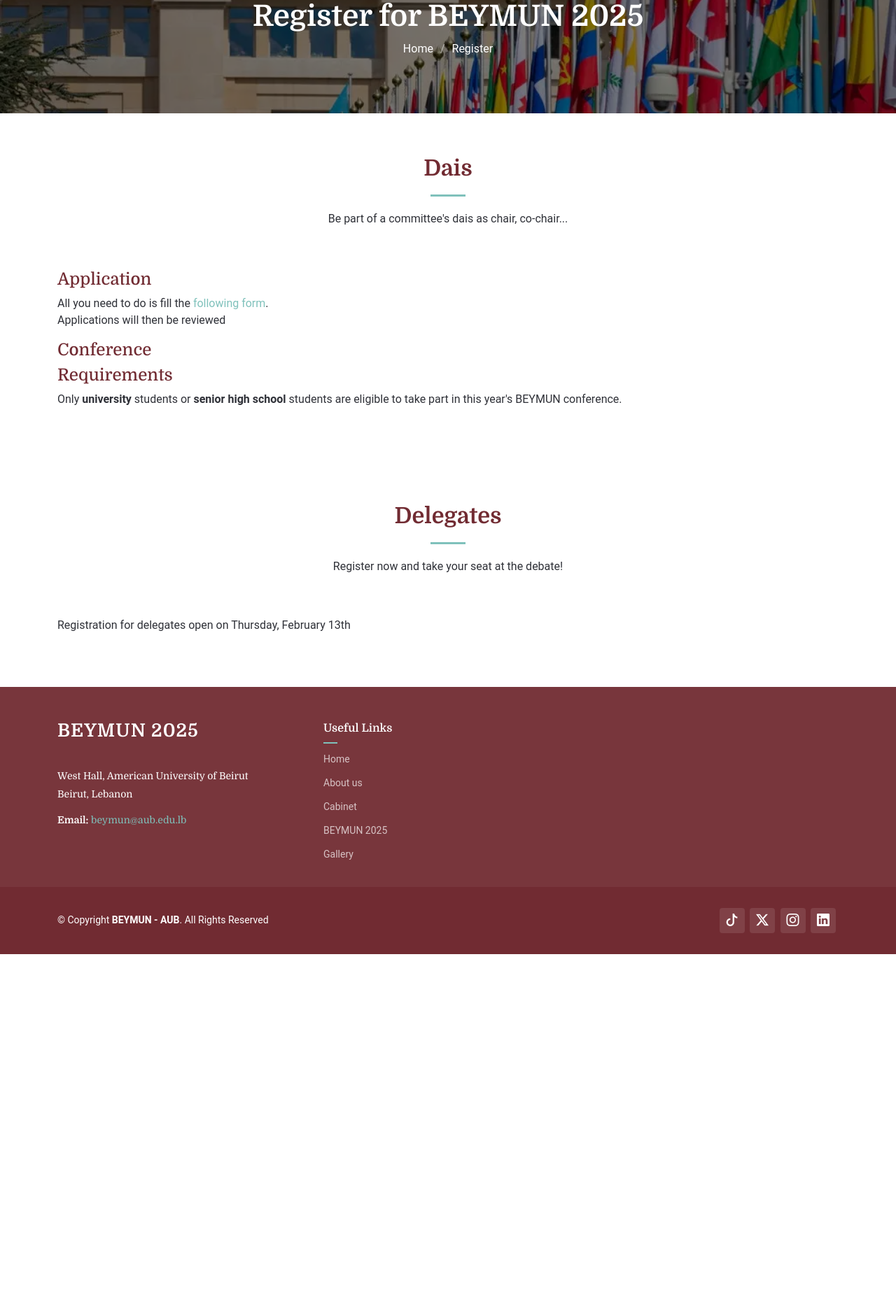
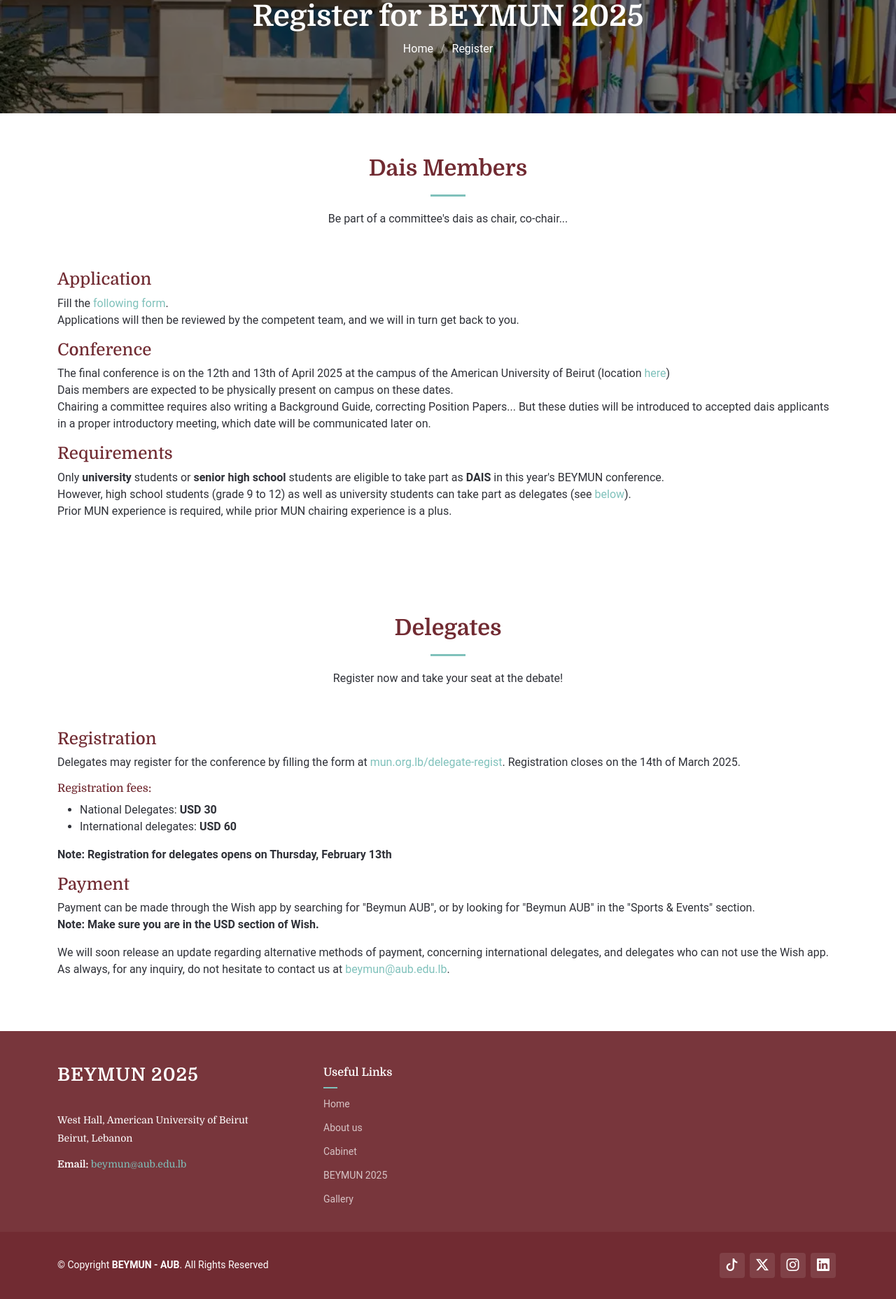
Before and after one commit to marczeenny/beymun, a Flask app: page /register in a window 1280 px wide. Shown: the part 162-2019 px from the top of the page at 70% size. Before the commit the page ends 1526 px from the top, so only its background shows below. Run offline with Flask 3, Linux system fonts and the light colour scheme; some libraries are stand-ins or nearby versions.

Commit message:
registration updates

```diff
--- a/templates/register.html
+++ b/templates/register.html
@@ -16,25 +16,30 @@
     </div><!-- End Page Title -->
 
     <!-- Starter Section Section -->
-    <section id="starter-section-dais" class="starter-section section">
+    <section id="dais" class="starter-section section">
 
       <!-- Section Title -->
       <div class="container section-title" data-aos="fade-up">
-        <h2>Dais</h2>
+        <h2>Dais Members</h2>
         <p>Be part of a committee's dais as chair, co-chair...</p>
       </div><!-- End Section Title -->
 
       <div class="container" data-aos="fade-up">
           <h4>Application</h4>
-          <p>All you need to do is fill the <a href="{{ url_for('dias_regist') }}">following form</a>.<br>Applications will then be reviewed  </p>
+          <p>Fill the <a href="{{ url_for('dias_regist') }}">following form</a>.<br>Applications will then be reviewed by the competent team, and we will in turn get back to you.</p>
           <h4>Conference</h4>
+          <p>The final conference is on the 12th and 13th of April 2025 at the campus of the American University of Beirut (location <a href="{{ url_for('home') }}#contact">here</a>)<br>
+          Dais members are expected to be physically present on campus on these dates.<br>
+          Chairing a committee requires also writing a Background Guide, correcting Position Papers... But these duties will be introduced to accepted dais applicants in a proper introductory meeting, which date will be communicated later on.</p>
           <h4>Requirements</h4>
-          <p>Only <strong>university</strong> students or <strong>senior high school</strong> students are eligible to take part in this year's BEYMUN conference.</p>
+          <p>Only <strong>university</strong> students or <strong>senior high school</strong> students are eligible to take part as <strong>DAIS</strong> in this year's BEYMUN conference.<br>
+              However, high school students (grade 9 to 12) as well as university students can take part as delegates (see <a href="#delegate">below</a>).<br>
+          Prior MUN experience is required, while prior MUN chairing experience is a plus.</p>
       </div>
 
     </section>
 
-    <section id="starter-section-delegate" class="starter-section section">
+    <section id="delegate" class="starter-section section">
 
       <!-- Section Title -->
       <div class="container section-title" data-aos="fade-up">
@@ -43,7 +48,18 @@
       </div><!-- End Section Title -->
 
       <div class="container" data-aos="fade-up">
-        <p>Registration for delegates open on Thursday, February 13th</p>
+          <h4>Registration</h4>
+          <p>Delegates may register for the conference by filling the form at <a href="{{ url_for('delegate_regist') }}">mun.org.lb{{ url_for('delegate_regist') }}</a>. Registration closes on the 14th of March 2025.</p>
+          <h6>Registration fees:</h6>
+          <ul>
+              <li>National Delegates: <strong>USD 30</strong><br></li>
+              <li>International delegates: <strong>USD 60</strong></li>
+          </ul>
+          <p style="font-weight: 700">Note: Registration for delegates opens on Thursday, February 13th</p>
+          <h4>Payment</h4>
+          <p>Payment can be made through the Wish app by searching for "Beymun AUB", or by looking for "Beymun AUB" in the "Sports & Events" section.<br>
+          <span style="font-weight: 700">Note: Make sure you are in the USD section of Wish.</span></p>
+          <p>We will soon release an update regarding alternative methods of payment, concerning international delegates, and delegates who can not use the Wish app.<br>As always, for any inquiry, do not hesitate to contact us at <a href="mailto:beymun@aub.edu.lb">beymun@aub.edu.lb</a>.</p>
       </div>
 
     </section>
```
